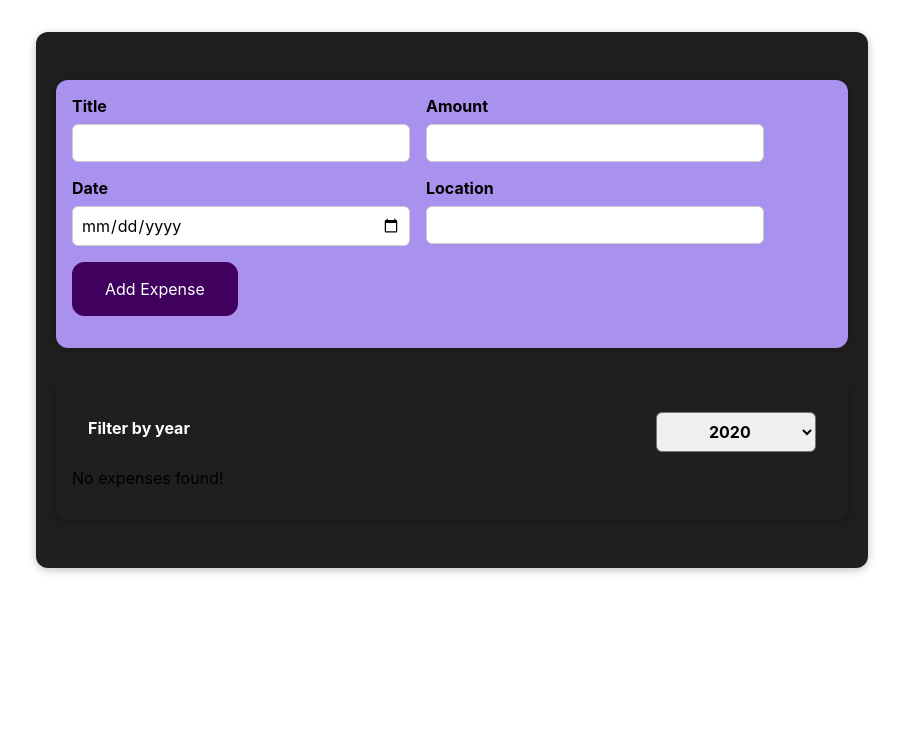
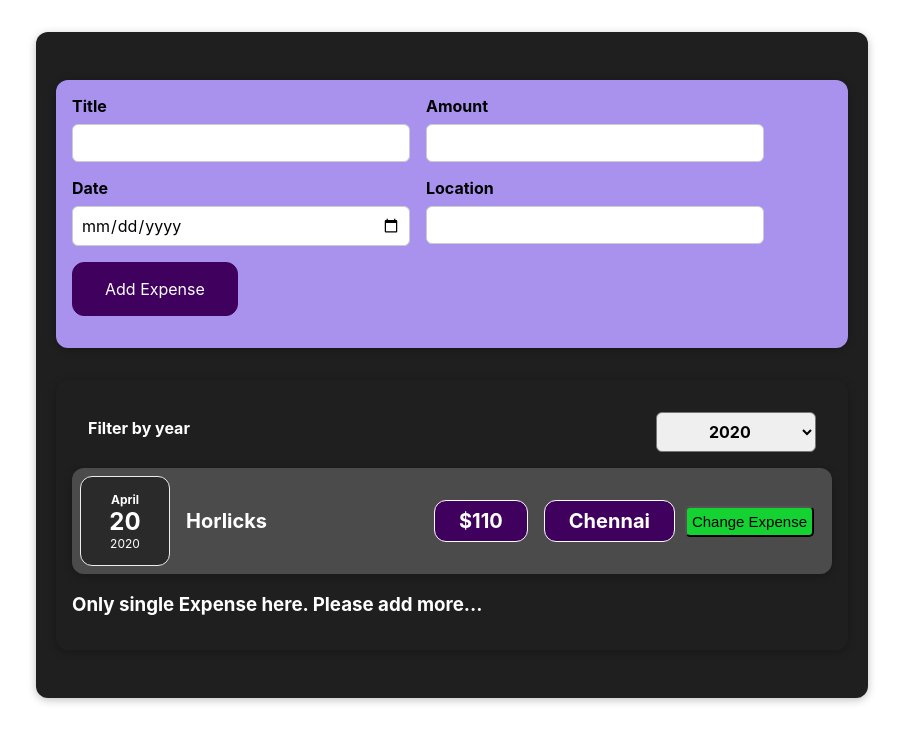
Before and after one commit to reactPlatform/barGraphProject, a React (Create React App) app: page / in a window 1280 px wide. Shown: the top 742 px of the page, without its empty margins (188-1091 px from the left). Built offline with nearby package versions, Linux system fonts and the light colour scheme.

Commit message:
Conditional Rendering

```diff
--- a/src/App.js
+++ b/src/App.js
@@ -8,7 +8,7 @@ const App = () => {
   const expenses = [
     {
       id:1,
-      date: new Date(2022,3,20),
+      date: new Date(2020,3,20),
       title: 'Horlicks',
       amount: 110,
       location: 'Chennai',
--- a/src/components/Expenses/Expenses.css
+++ b/src/components/Expenses/Expenses.css
@@ -5,3 +5,6 @@
     width: 50rem;
     max-width: 95%;
   }
+  .oneExpense{
+    color:white;
+  }
--- a/src/components/Expenses/Expenses.js
+++ b/src/components/Expenses/Expenses.js
@@ -17,6 +17,7 @@ const Expenses = (props) => {
   })
 
   let expenseContent = <p>No expenses found!</p>;
+  let oneExpenseContent = '';
   if(filteredExpenses.length > 0){
     expenseContent = filteredExpenses.map((expense) => (
     <ExpenseItem
@@ -27,6 +28,10 @@ const Expenses = (props) => {
     location={expense.location}>
 
     </ExpenseItem>));
+    if(filteredExpenses.length === 1){
+      oneExpenseContent = (<h3 className='oneExpense'>Only single Expense here. Please add more...</h3>)
+
+    }
   }
 
   return (
@@ -34,7 +39,7 @@ const Expenses = (props) => {
       <Card className='expenses'>
         <ExpensesFilter selected={filteredYear} onChangeFilter={filterChangeHandler} />
         {expenseContent}
-
+        {oneExpenseContent}
       </Card>
     </div>
   );
```
